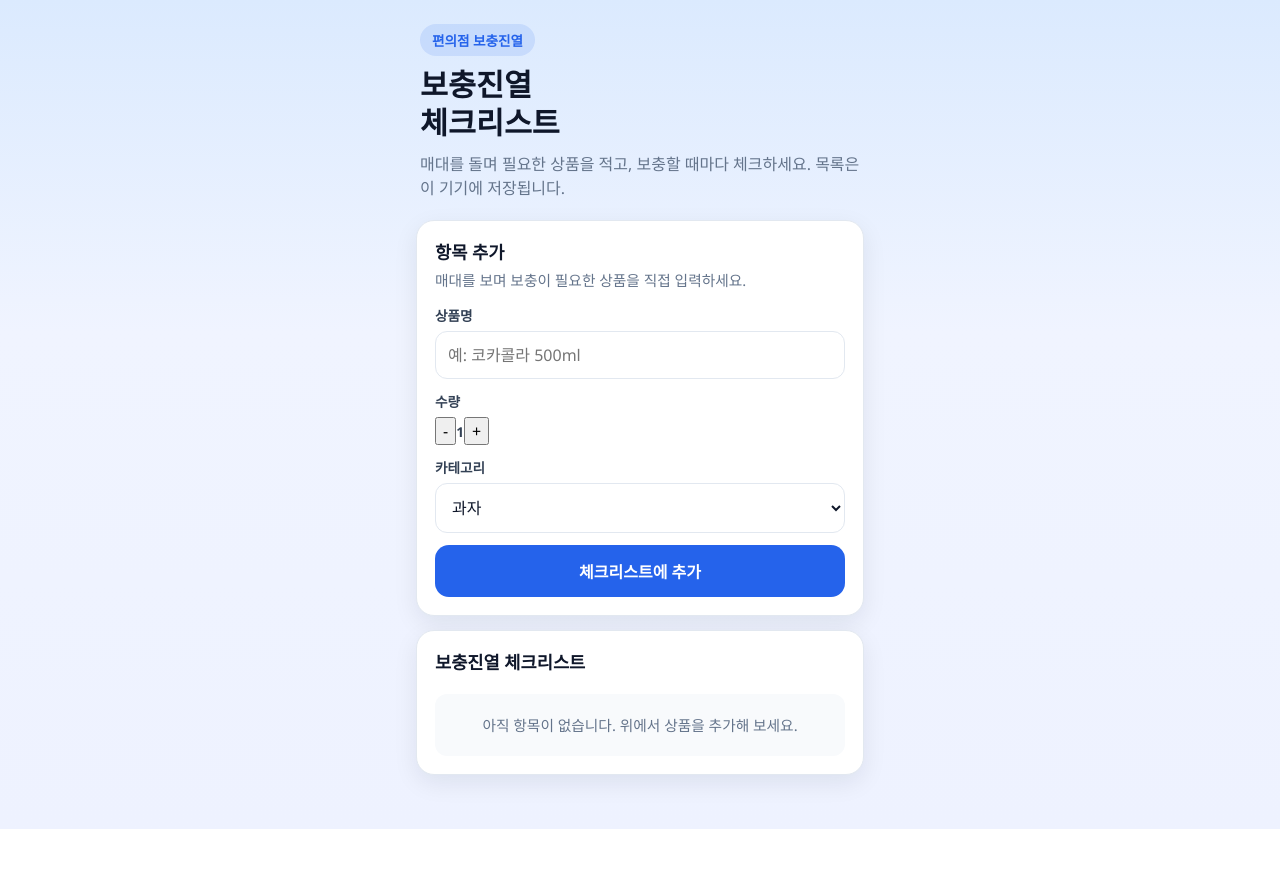
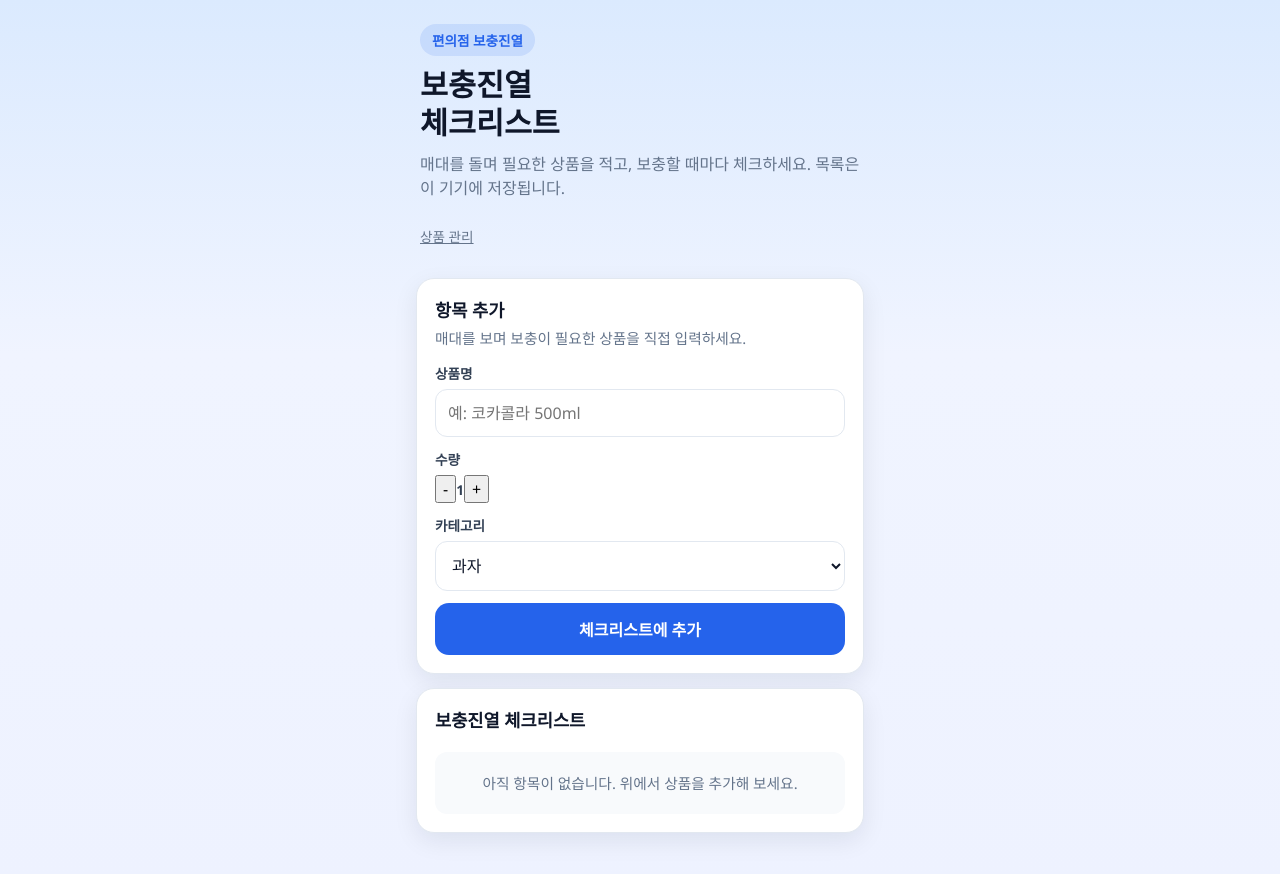
Before and after one commit to HodadockTree/shelf-restock-app, a Next.js app: page / in a window 1280 px wide. Shown: the top 874 px of the page. Before the commit the page ends 829 px from the top, so only its background shows below. Built offline with nearby package versions, Linux system fonts and the light colour scheme.

Commit message:
v1.5-8 상품 관리 화면 접근성 개선

```diff
--- a/app/page.tsx
+++ b/app/page.tsx
@@ -1,5 +1,6 @@
 "use client";
 
+import Link from "next/link";
 import UnresolvedItems from "@/components/UnresolvedItems";
 import { useEffect, useState } from "react";
 import ItemForm from "@/components/ItemForm";
@@ -157,6 +158,19 @@ const [ready, setReady] =
         <p className="hero-desc">
           매대를 돌며 필요한 상품을 적고, 보충할 때마다 체크하세요. 목록은 이 기기에 저장됩니다.
         </p>
+
+        <Link
+          href="/user-products"
+          className="text-btn"
+          style={{
+            display: "inline-flex",
+            marginTop: "14px",
+            minHeight: "44px",
+            alignItems: "center",
+          }}
+        >
+          상품 관리
+        </Link>
       </header>
 
       <ItemForm onAdd={addItem} />
```
Also changed, not shown: 1 other file (tests, documents, lock files or other folders).
